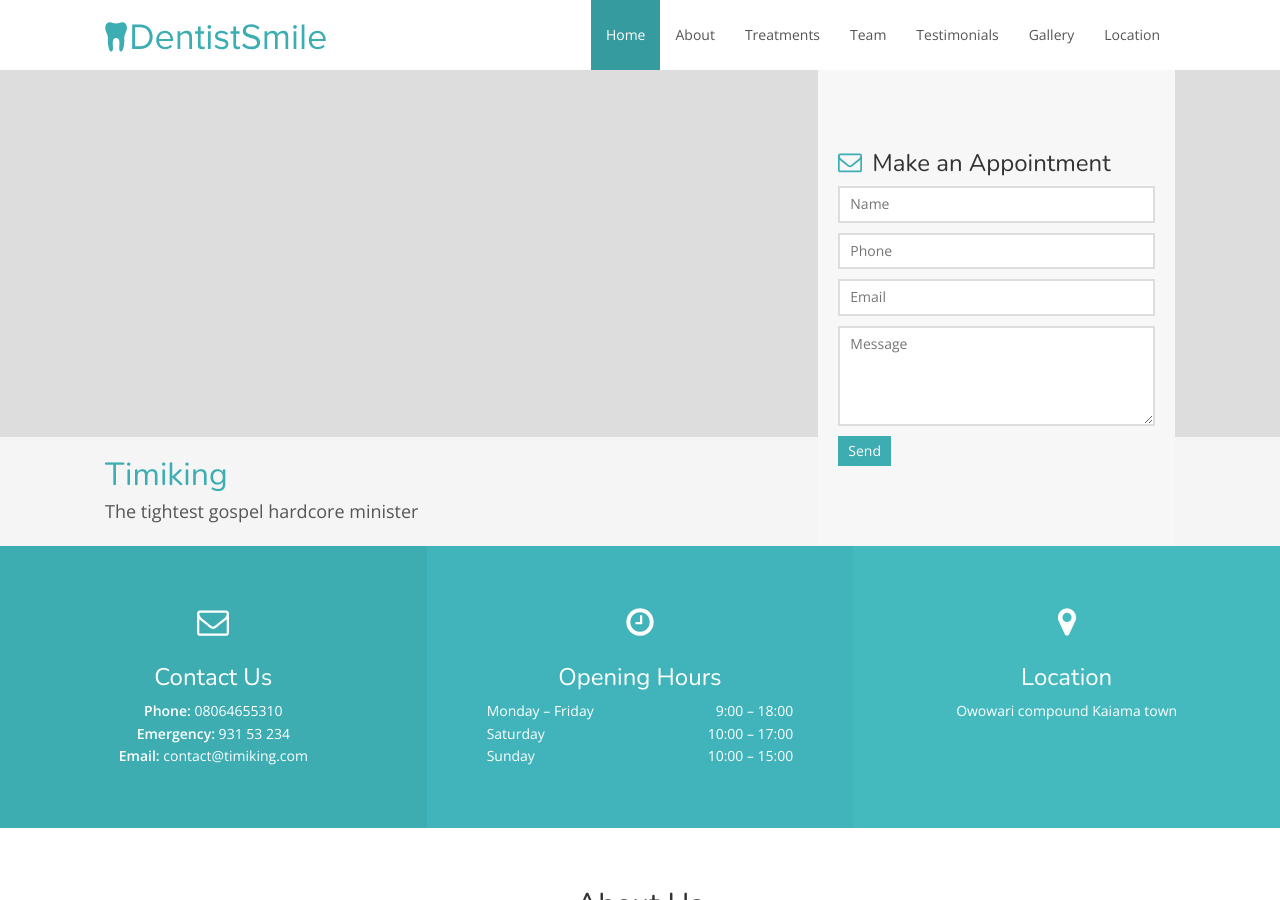
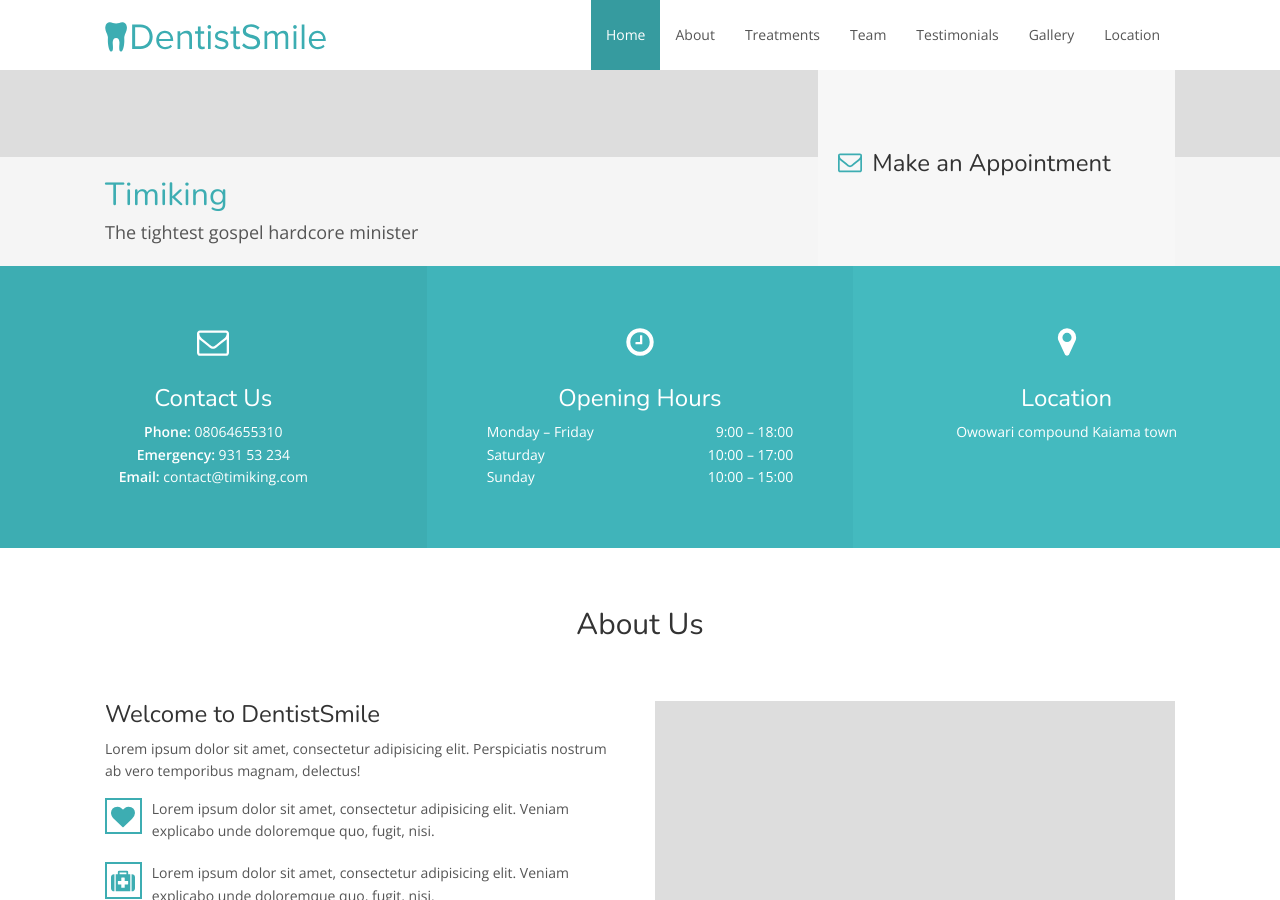
Before and after one commit to blaze4dem/timiking, a Jekyll site: the page built from index.html, in a window 1280 px wide and 900 px high. Built offline with Jekyll 4.4.1, drawn with Linux system fonts in a browser that asks for light colours; nearby versions of some CDN libraries.

Commit message:
dentistsmile theme

```diff
--- a/index.html
+++ b/index.html
@@ -17,21 +17,7 @@ layout: default
 
         <div class="col-sm-6 col-sm-offset-6 col-md-4 col-md-offset-8 form">
             <h3><svg class="icon icon-envelope-o"><use xlink:href="#icon-envelope-o"></use></svg>Make an Appointment</h3>
-            <form action="https://getsimpleform.com/messages?form_api_token={{ site.api_token }}" method="post">
-                <div class="form-field">
-                    <input name="name" type="text" placeholder="Name" required>
-                </div>
-                <div class="form-field">
-                    <input name="phone" type="tel" placeholder="Phone" required>
-                </div>
-                <div class="form-field">
-                    <input name="email" type="email" placeholder="Email" required>
-                </div>
-                <div class="form-field">
-                    <textarea name="comments" placeholder="Message" required></textarea>
-                </div>
-                <input type="submit" class="btn btn-default" value="Send">
-            </form>
+
         </div>
 
     </div>
```
